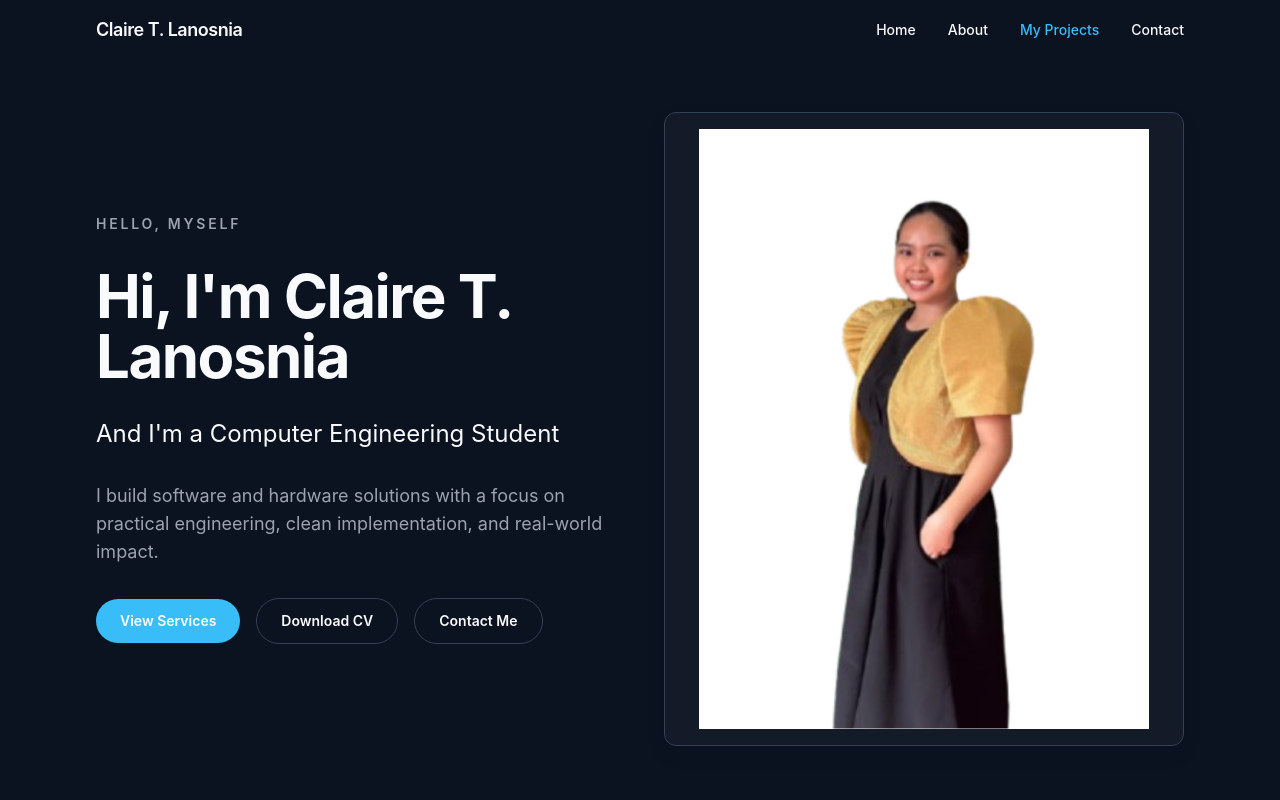
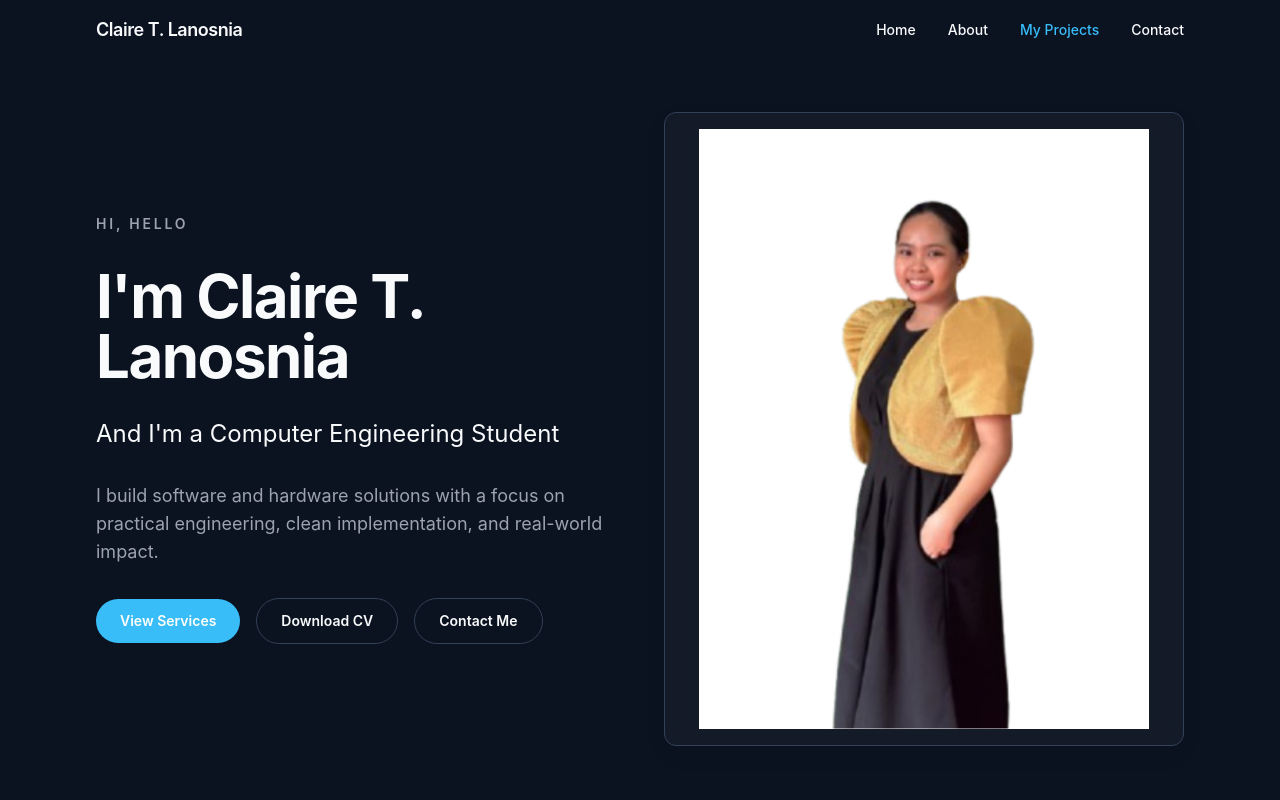
Before and after one commit to Jehjdcns/portfolio, a plain HTML site: page index.html in a window 1280 px wide. Shown: the top 800 px of the page. Drawn offline with nearby package versions, Linux system fonts and the light colour scheme.

Commit message:
Update home page

```diff
--- a/index.html
+++ b/index.html
@@ -76,9 +76,9 @@
       >
         <div class="grid w-full items-center gap-12 lg:grid-cols-2">
           <div class="max-w-3xl space-y-8 reveal">
-            <p class="text-sm font-semibold uppercase tracking-[0.2em] text-gray-500">Hello, Myself</p>
+            <p class="text-sm font-semibold uppercase tracking-[0.2em] text-gray-500">Hi, Hello</p>
             <h1 class="text-4xl font-bold tracking-tight text-gray-900 sm:text-5xl lg:text-6xl">
-              Hi, I'm Claire T. Lanosnia
+               I'm Claire T. Lanosnia
             </h1>
             <h2 class="text-xl text-gray-700 sm:text-2xl">
               And I'm a Computer Engineering Student
```
